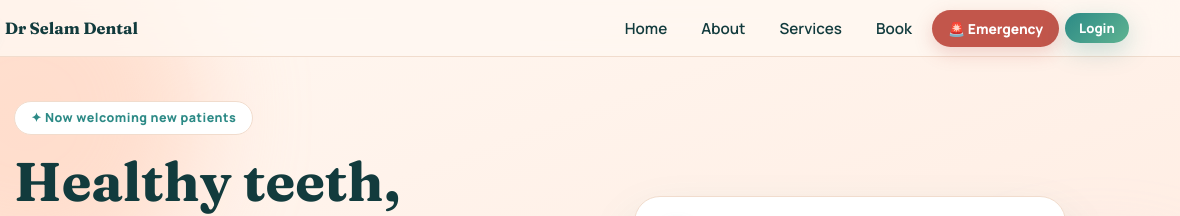
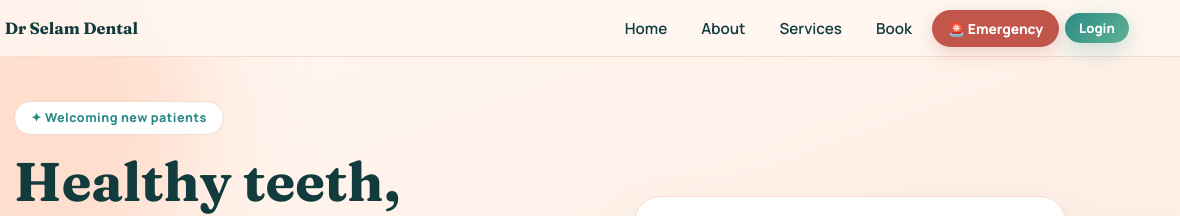
Before and after one commit to zelalembelay95-lab/dr.selam.DC, a plain HTML site: page frontend/index.html in a window 1280 px wide. Shown: the top 216 px of the page, 100-1280 px from the left. Drawn offline with Linux system fonts and the light colour scheme; a script that the page names is missing.

Commit message:
Update index.html

```diff
--- a/frontend/index.html
+++ b/frontend/index.html
@@ -147,7 +147,7 @@ footer img{height:22px;vertical-align:-6px;margin-right:6px;opacity:.8}
 
 <section class="page on" id="p-home">
  <div class="hero">
-  <div><span class="pill">✦ Now welcoming new patients</span>
+  <div><span class="pill">✦ Welcoming new patients</span>
    <h1>Healthy teeth,<br>a brighter smile.<span class="amh">ጤናማ ጥርስ፣ የበራ ፈገግታ</span></h1>
    <p>Gentle, modern dental care at Dr Selam Dental Clinic. Book online in under a minute, and we'll have your chair ready. For urgent care, call our emergency line any time.</p>
    <div class="acts"><button class="btn" data-go="book">Book an appointment</button><button class="btn ghost" data-go="services">See our services</button></div>
```
